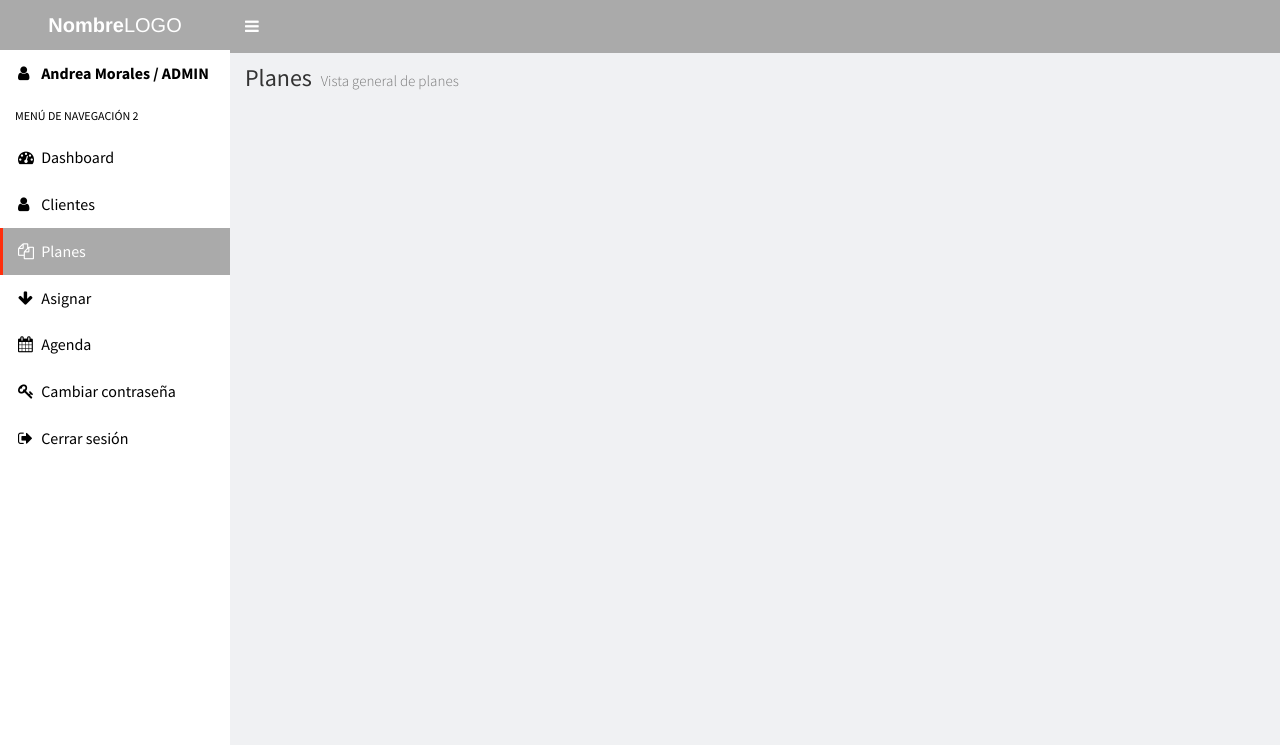
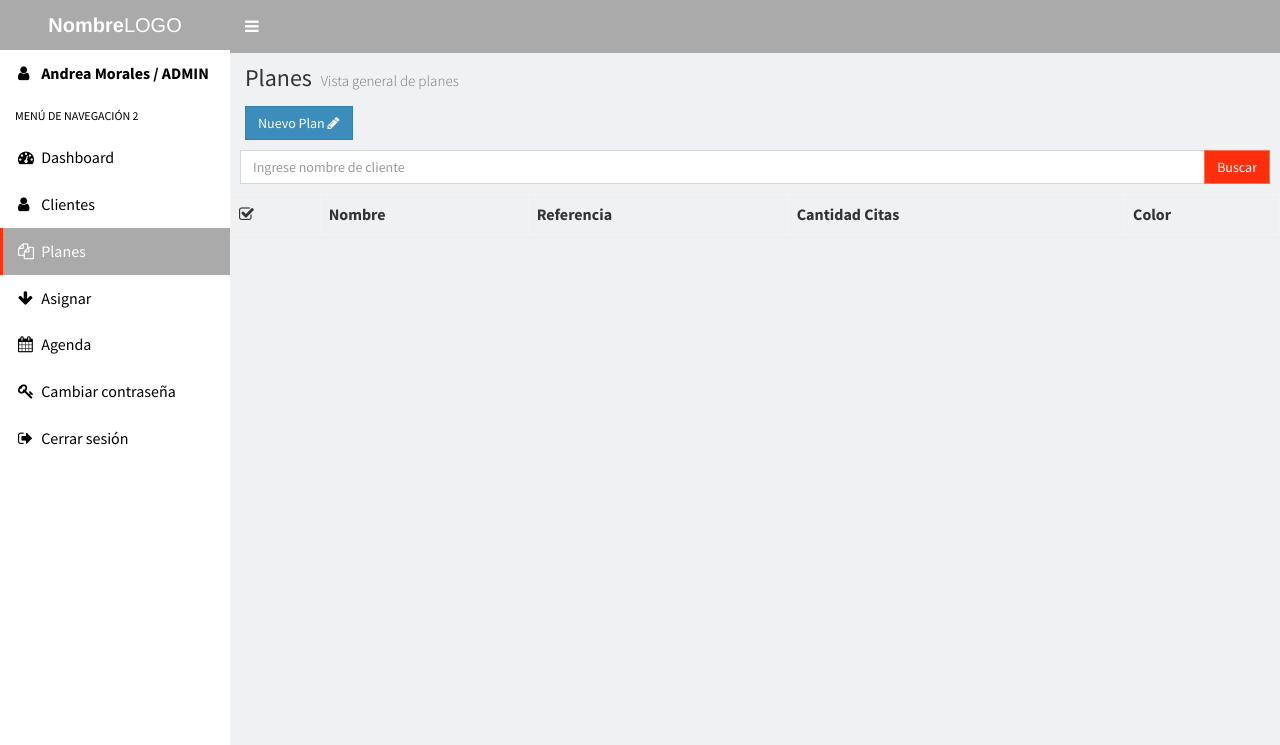
Before and after one commit to emersonhv/intensityfc, a CodeIgniter app: page /gym-fitness/ver_planes in a window 1280 px wide. Shown: the top 745 px of the page. Run offline with CodeIgniter, Linux system fonts and the light colour scheme; lists and menus that the app fills with data are empty; some libraries are stand-ins or nearby versions.

Commit message:
Se cambio vista de planes

```diff
--- a/application/views/admin/ver_planes.php
+++ b/application/views/admin/ver_planes.php
@@ -22,22 +22,45 @@
 		color:white;
 	}
 </style>
+<a type="button" class="btn btn-primary btn-flat" href="cliente">
+    <spam>Nuevo Plan</spam> <i class="fa fa-pencil"></i>
+</a>
 <div class="row" ng-controller="VerPlanes" ng-init="indx = 1">
-    <!-- /.col -->
-    <div class="col-md-6 col-sm-6 col-xs-12" ng-repeat="plan in planes">
-        <!-- PLANES -->
-        <div class="small-box {{color[$index]}}">
-            <div class="inner" style="text-align: center;">
-                <h3 style="text-align: center;">{{plan.name}}</h3>
-                <!--i class="fa fa-star fa-style" ng-repeat="plan in planes | limitTo:$index+1"></i-->
-            </div>
-            <div class="" style="text-align: center;">
-                <p>{{plan.description.split('\n')[0]}}</p>
-                <p>{{plan.description.split('\n')[1]}}</p>
-            </div>
-            <a href="#" class="small-box-footer" style="font-size: 20px;">{{plan.price[0].price | currency}} COP</a>
+<div class="input-group margin">
+                <input type="text" class="form-control" ng-model="nombrecl" placeholder="Ingrese nombre de cliente">
+            <span class="input-group-btn">
+                <button type="button" class="btn btn-info btn-flat" ng-click="buscarCliente(nombrecl)">Buscar</button>
+            </span>
+            <!--div class="input-group-btn">
+                    <button type="submit" class="btn btn-default"><i class="fa fa-search"></i></button>
+            </div-->
         </div>
-    </div>
+
+<table class="table table-bordered table-hover">
+    <tbody>
+    <tr>
+        <th>
+            <i class="fa fa-check-square-o"></i>
+        </th>
+        <th>Nombre</th>
+        <th>Referencia</th>
+        <th>Cantidad Citas</th>
+        <th>Color</th>
+    </tr>
+    <tr ng-repeat="plan in planes | filter:nombrecl">
+        <td>
+            <!--input class="" type="radio" id="cliente{{$index+1}}" name="cliente" value="{{cliente.id}}" ng-click="seleccionarClie(this)"-->
+            <!--a id="cliente{{$index+1}}" name="cliente" value="{{cliente.id}}" class="btn btn-info btn-flat" href="prueba.intensityfc.com/citas_cliente/:id">Ver Citas</a-->
+            <a id="plan{{$index+1}}" name="plan" value="{{plan.id}}" class="label btn-info" href="plan/{{ plan.id }}">Ver Plan</a>
+            <a id="plan{{$index+1}}" name="plan" value="{{plan.id}}" class="label btn-info" href="plan/{{ plan.id }}">Editar</a>
+        </td>
+        <td><a>{{plan.name}}</a></td>
+        <td>{{plan.description.split('\n')[0]}}</td>
+        <td>{{plan.price[0].price | currency}} COP</td>
+    </tr>
+    </tbody>
+</table>
+
 
     <!-- /.col -->
 </div>
```
